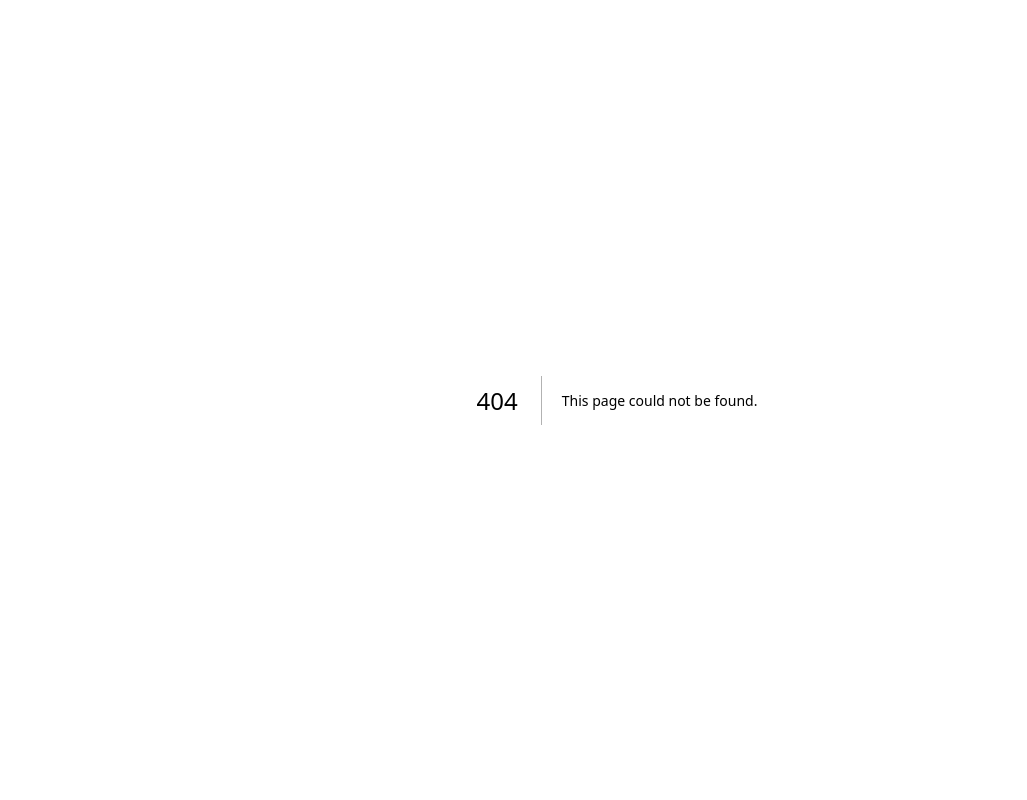
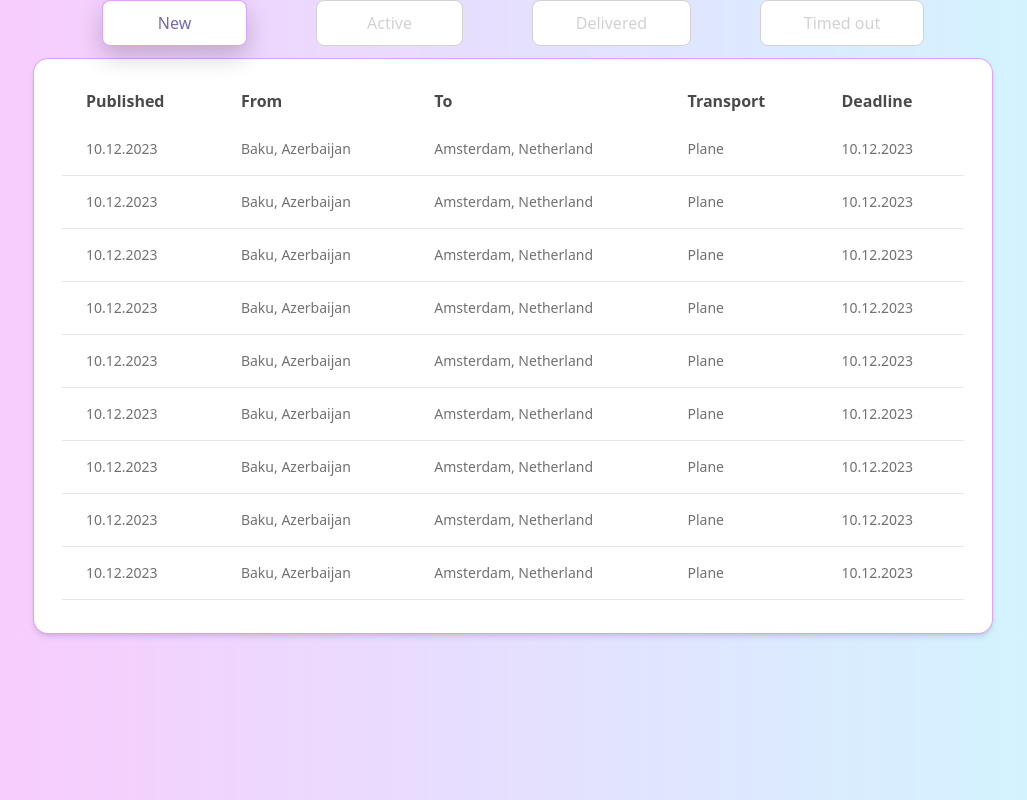
Before and after one commit to Ruslanqelenderli/CarryUpFront, a Next.js app: page /myAds in a window 1280 px wide. Before the commit this address had no page. Shown: the whole page, without its empty margins (23-1050 px from the left). Built offline with nearby package versions, Linux system fonts and the light colour scheme.

Commit message:
myads mypackages

```diff
--- a/app/create/page.jsx
+++ b/app/create/page.jsx
@@ -9,6 +9,9 @@ import style from "../app.module.css";
 const Create = () => {
   const [text, setText] = useState("");
   const [text1, setText1] = useState("");
+  const [textCarry, setTextCarry] = useState("");
+  const [textCarry1, setTextCarry1] = useState("");
+
   const [forCarryClicked, setForCarryClicked] = useState(false);
   const [forSendClicked, setForSendClicked] = useState(false);
   const [activeButton, setActiveButton] = useState("forSend");
@@ -16,11 +19,14 @@ const Create = () => {
   const [sendLoading, setSendLoading] = useState(false);
   const [tableData, setTableData] = useState([]);
   const [showTableList, setShowTableList] = useState(false);
+  const [selectedCurrency, setSelectedCurrency] = useState("");
+  const [selectedCurrencyCarry, setSelectedCurrencyCarry] = useState("");
+  const [selectedTravelType, setSelectedTravelType] = useState("");
 
   const [formData, setFormData] = useState({
     title: "",
     description: "",
-    currency: 0,
+    currency: null,
     price: 0,
     count: 0,
     deadline: "2024-01-18T07:46:39.258Z",
@@ -31,13 +37,15 @@ const Create = () => {
     fromTripDate: "",
     toPlace: "",
     toTripDate: "",
-    travelType: 0,
+    travelType: null,
   });
   const [sendFormData, setSendFormData] = useState({
     title: "",
     description: "",
     userId: "3fa85f64-5717-4562-b3fc-2c963f66afa6",
+
     currency: null,
+
     price: 0,
     count: 0,
     deadline: "2024-01-18T07:46:39.258Z",
@@ -48,12 +56,33 @@ const Create = () => {
     toPlace: "",
   });
 
+  // console.log('curr',currency);
+
+  const handleCurrencyChange = (event) => {
+    setSelectedCurrency(event.target.value);
+  };
+
+  const handleCurrencyChangeCarry = (event) => {
+    setSelectedCurrencyCarry(event.target.value);
+  };
+
+  const handleTravelType = (event) => {
+    setSelectedTravelType(event.target.value);
+  };
+
   const handleChange = (e) => {
     const { name, value } = e.target;
+
+    setTextCarry1(value);
+    setTextCarry(value);
+
     setFormData({ ...formData, [name]: value });
   };
   const handleSendChange = (e) => {
     const { name, value } = e.target;
+    setText(value);
+    setText1(value);
+
     setSendFormData({ ...sendFormData, [name]: value });
   };
 
@@ -65,6 +94,7 @@ const Create = () => {
     setTableData((prevTableData) => [...prevTableData, sendFormData]);
     try {
       setSendLoading(true);
+      const selectedCurrencyValue = currency[selectedCurrency];
       const response = await fetch(
         "http://carryforus-001-site1.htempurl.com/api/Send/Create",
         {
@@ -80,7 +110,7 @@ const Create = () => {
                 userId: "3fa85f64-5717-4562-b3fc-2c963f66afa6",
               },
               package: {
-                currency: Number(sendFormData.currency),
+                currency: selectedCurrencyValue,
                 price: Number(sendFormData.price),
                 count: Number(sendFormData.count),
                 deadline: "2024-01-30T22:51:52.792Z",
@@ -100,6 +130,7 @@ const Create = () => {
           //   cache: "force-cache",
         }
       );
+
       if (response.ok) {
         const data = await response.json();
         console.log("Send Data sents", data);
@@ -111,7 +142,6 @@ const Create = () => {
         }
       }
       setSendLoading(false);
-
       setShowTableList(true);
     } catch (error) {
       console.log("error", error);
@@ -121,6 +151,9 @@ const Create = () => {
   const carryCreate = async () => {
     try {
       setLoading(true);
+      const selectedCurrencyValue = currency[selectedCurrencyCarry];
+      const selectedtravelTypeValue = travelType[selectedTravelType];
+
       const response = await fetch(
         "http://carryforus-001-site1.htempurl.com/api/Trip/Create",
         {
@@ -132,7 +165,7 @@ const Create = () => {
             title: formData.title,
             description: formData.description,
             package: {
-              currency: Number(formData?.currency),
+              currency: selectedCurrencyValue,
               price: Number(formData?.price),
               count: Number(formData?.count),
               packageCategoryId: Number(formData?.packageCategoryId),
@@ -147,7 +180,7 @@ const Create = () => {
                 fromTripDate: formData?.fromTripDate,
                 toPlace: formData.toPlace,
                 toTripDate: formData?.toTripDate,
-                travelType: Number(formData.travelType),
+                travelType: selectedtravelTypeValue,
               },
             ],
           }),
@@ -166,7 +199,6 @@ const Create = () => {
         }
       }
       setLoading(false);
-
     } catch (error) {
       console.error("Fetch errors:", error);
     }
@@ -174,6 +206,7 @@ const Create = () => {
 
   const handleButtonClick = (button) => {
     setActiveButton(button);
+
     // setLoading(true);
 
     // try {
@@ -203,6 +236,8 @@ const Create = () => {
 
   const limit = 200;
   const limit1 = 200;
+  const limitCarry = 200;
+  const limitCarry1 = 200;
 
   return (
     <div className={style.create}>
@@ -418,11 +453,25 @@ const Create = () => {
                           </span>
                         </label>
                         <label className="text-[#5C5C5C]">
-                          <input type="radio" name="radio" className="mr-1" value={sendFormData.currency} onChange={handleSendChange}/>
+                          <input
+                            type="radio"
+                            name="radio"
+                            className="mr-1"
+                            value="AZN"
+                            checked={selectedCurrency === "AZN"}
+                            onChange={handleCurrencyChange}
+                          />
                           Azn
                         </label>
                         <label className="ml-3 text-[#5C5C5C]">
-                          <input type="radio" name="radio" className="mr-1"  value={sendFormData.currency} onChange={handleChange}/>
+                          <input
+                            type="radio"
+                            name="radio"
+                            className="mr-1"
+                            value="USD"
+                            checked={selectedCurrency === "USD"}
+                            onChange={handleCurrencyChange}
+                          />
                           Usd
                         </label>
                       </div>
@@ -440,7 +489,6 @@ const Create = () => {
                         type="text"
                         className="border border-[#C5D9FF] rounded-md p-2 w-80 focus:outline-none focus:border-[#C5D9FF]"
                         placeholder="City"
-
                         value={sendFormData.fromPlace}
                         onChange={handleSendChange}
                         name="fromPlace"
@@ -457,7 +505,6 @@ const Create = () => {
                         type="text"
                         className="border border-[#C5D9FF] rounded-md p-2 w-80 focus:outline-none focus:border-[#C5D9FF]"
                         placeholder="City"
-
                         value={sendFormData?.toPlace}
                         onChange={handleSendChange}
                         name="toPlace"
@@ -476,7 +523,6 @@ const Create = () => {
                       type="date"
                       className="border border-[#C5D9FF] rounded-md p-2 w-80 focus:outline-none focus:border-[#C5D9FF]"
                       placeholder="DD/MM/YYYY"
-
                       // onocus="(this.type='date')"
                       // onblur="(this.type='text') "
                       value={sendFormData?.catchDate}
@@ -494,12 +540,9 @@ const Create = () => {
                     </button>
                     <button
                       className="rounded-lg bg-[#A8C6FF] h-11 w-32 text-white font-medium cursor-pointer"
-
                       type="submit"
                       disabled={sendLoading}
-                      onClick={() =>
-                        sendCreate()
-                      }
+                      onClick={() => sendCreate()}
                     >
                       {sendLoading ? "Saving..." : "Save"}
                     </button>
@@ -543,7 +586,7 @@ const Create = () => {
                         id="result"
                         className="text-[#85AEFF] text-xs leading-normal font-medium md:text-right"
                       >
-                        {text.length} / {limit}
+                        {textCarry.length} / {limitCarry}
                       </p>
                     </div>
                     <div className="font-semibold text-lg">
@@ -573,7 +616,7 @@ const Create = () => {
                             id="result"
                             className="text-[#85AEFF] text-xs leading-normal font-medium md:text-right"
                           >
-                            {text1.length} / {limit1}
+                            {textCarry1.length} / {limitCarry1}
                           </p>
                         </div>
                       </div>
@@ -648,11 +691,25 @@ const Create = () => {
                           </span>
                         </label>
                         <label className="text-[#5C5C5C]">
-                          <input type="radio" name="radio" className="mr-1" onChange={handleChange}/>
+                          <input
+                            type="radio"
+                            name="radio"
+                            className="mr-1"
+                            value="AZN"
+                            checked={selectedCurrencyCarry === "AZN"}
+                            onChange={handleCurrencyChangeCarry}
+                          />
                           Azn
                         </label>
                         <label className="ml-3 text-[#5C5C5C]">
-                          <input type="radio" name="radio" className="mr-1" onChange={handleChange} />
+                          <input
+                            type="radio"
+                            name="radio"
+                            className="mr-1"
+                            value="USD"
+                            checked={selectedCurrencyCarry === "USD"}
+                            onChange={handleCurrencyChangeCarry}
+                          />
                           Usd
                         </label>
                       </div>
@@ -736,25 +793,15 @@ const Create = () => {
                         >
                           Transport
                         </label>
-                        {/* <select
-                        className="appearance-none block w-full  text-gray-400 border rounded-lg py-2 px-4 mb-4 leading-tight focus:outline-none focus:bg-white"
-                        name="travelType"
-                        value={formData.travelType}
-                        onChange={handleChange}
-                      >
-                        <option value="">Select Travel Type</option>
-                        {travelType &&
-                          Object.entries(travelType).map(([key, value]) => (
-                            <option key={key} value={value}>
-                              {key}
-                            </option>
-                          ))}
-                      </select> */}
+
                         <label className="text-[#5C5C5C] mr-3">
                           <input
                             type="radio"
                             name="radioTravel"
                             className="mr-1"
+                            value="Bus"
+                            checked={selectedTravelType === "Bus"}
+                            onChange={handleTravelType}
                           />
                           Bus
                         </label>
@@ -763,6 +810,9 @@ const Create = () => {
                             type="radio"
                             name="radioTravel"
                             className="mr-1"
+                            value="Car"
+                            checked={selectedTravelType === "Car"}
+                            onChange={handleTravelType}
                           />
                           Car
                         </label>
@@ -771,6 +821,9 @@ const Create = () => {
                             type="radio"
                             name="radioTravel"
                             className="mr-1"
+                            value="Plane"
+                            checked={selectedTravelType === "Plane"}
+                            onChange={handleTravelType}
                           />
                           Plane
                         </label>
@@ -779,6 +832,9 @@ const Create = () => {
                             type="radio"
                             name="radioTravel"
                             className="mr-1"
+                            value="Ship"
+                            checked={selectedTravelType === "Ship"}
+                            onChange={handleTravelType}
                           />
                           Ship
                         </label>
@@ -787,6 +843,9 @@ const Create = () => {
                             type="radio"
                             name="radioTravel"
                             className="mr-1"
+                            value="Train"
+                            checked={selectedTravelType === "Train"}
+                            onChange={handleTravelType}
                           />
                           Train
                         </label>
--- /dev/null
+++ b/app/myAds/page.jsx
@@ -0,0 +1,83 @@
+"use-client"
+
+import React, { useState } from 'react'
+
+
+function MyAds() {
+    const [activeButton,setActiveButton] = useState(1)
+
+    const toggleActiveButton = (index) => {
+        setActiveButton(index)
+      }
+
+      const list = [
+        {published: "10.12.2023",from:"Baku, Azerbaijan", to: "Amsterdam, Netherland", transport:"Plane",deadline:"10.12.2023"},
+        {published: "10.12.2023",from:"Baku, Azerbaijan", to: "Amsterdam, Netherland", transport:"Plane",deadline:"10.12.2023"},
+        {published: "10.12.2023",from:"Baku, Azerbaijan", to: "Amsterdam, Netherland", transport:"Plane",deadline:"10.12.2023"},
+        {published: "10.12.2023",from:"Baku, Azerbaijan", to: "Amsterdam, Netherland", transport:"Plane",deadline:"10.12.2023"},
+        {published: "10.12.2023",from:"Baku, Azerbaijan", to: "Amsterdam, Netherland", transport:"Plane",deadline:"10.12.2023"},
+        {published: "10.12.2023",from:"Baku, Azerbaijan", to: "Amsterdam, Netherland", transport:"Plane",deadline:"10.12.2023"},
+        {published: "10.12.2023",from:"Baku, Azerbaijan", to: "Amsterdam, Netherland", transport:"Plane",deadline:"10.12.2023"},
+        {published: "10.12.2023",from:"Baku, Azerbaijan", to: "Amsterdam, Netherland", transport:"Plane",deadline:"10.12.2023"},
+        {published: "10.12.2023",from:"Baku, Azerbaijan", to: "Amsterdam, Netherland", transport:"Plane",deadline:"10.12.2023"},
+
+      ]
+
+  return (
+    <div className=' w-3/4 ml-14 '>
+   <div className='flex justify-evenly mb-3'>
+   <button className={`bg-[white] py-[10px] px-[55px]  ${ activeButton === 1 ? "activeButton" : "deactiveButton"}`} onClick={() => toggleActiveButton(1)}>New</button>
+            <button className={`bg-[white] py-[10px] px-[50px] ${ activeButton === 2 ? "activeButton" : "deactiveButton"}`} onClick={() => toggleActiveButton(2)}>Active</button>
+            <button className={`bg-[white] py-[10px] px-[43px] ${ activeButton === 3 ? "activeButton" : "deactiveButton"}`} onClick={() => toggleActiveButton(3)}>Delivered</button>
+            <button className={`bg-[white] py-[10px] px-[43px] ${ activeButton === 4 ? "activeButton" : "deactiveButton"}`} onClick={() => toggleActiveButton(4)}>Timed out</button>
+   </div>
+
+
+
+            <div className='active-content secondBox2 bg-white aside shadow-md w-full  px-7 py-5 '>
+
+                {activeButton == 1 ?
+                <div  className="section relative"
+                style={{
+                  height: "calc(100vh - 220px)",
+                  overflowY: "auto",
+                }}>
+ <table className='adsTable w-full text-sm text-left rtl:text-right text-gray-500 dark:text-gray-400'>
+                    <thead className='sticky top-0 bg-white'>
+                        <tr>
+                            <th scope="col" class="px-6 py-3">Published</th>
+                            <th scope="col" class="px-6 py-3">From</th>
+                            <th scope="col" class="px-6 py-3">To</th>
+                            <th scope="col" class="px-6 py-3">Transport</th>
+                            <th scope="col" class="px-6 py-3">Deadline</th>
+
+
+                        </tr>
+                    </thead>
+                    <tbody>
+                     {
+                        list.map((v) => (
+                            <>
+                            <tr className='bg-white border-b  hover:bg-[#BCB6FF] hover:text-[white] text-[#717171]'>
+                            <td class="px-6 py-4">{v.published}</td>
+                            <td class="px-6 py-4">{v.from}</td>
+                            <td class="px-6 py-4">{v.to}</td>
+                            <td class="px-6 py-4">{v.transport}</td>
+                            <td class="px-6 py-4">{v.deadline}</td>
+                            </tr>
+                            </>
+                        ))
+                     }
+                    </tbody>
+                </table>
+                     </div>
+
+                : null }
+
+    </div>
+    </div>
+
+  )
+}
+
+export default MyAds
--- /dev/null
+++ b/app/myPackages/page.jsx
@@ -0,0 +1,58 @@
+"use-client"
+
+import React, { useState } from 'react'
+
+
+function MyPackages() {
+    const [activeButton,setActiveButton] = useState(1)
+
+    const toggleActiveButton = (index) => {
+        setActiveButton(index)
+      }
+
+
+
+  return (
+    <div className=' w-3/4 ml-14 '>
+   <div className='flex  mb-3'>
+   <button className={`bg-[white] py-[10px] px-[55px]  ${ activeButton === 1 ? "activeButton" : "deactiveButton"}`} onClick={() => toggleActiveButton(1)}>Active</button>
+            <button className={`bg-[white] py-[10px] px-[50px] ml-4 ${ activeButton === 2 ? "activeButton" : "deactiveButton"}`} onClick={() => toggleActiveButton(2)}>Delivered</button>
+
+   </div>
+
+
+
+            <div className='active-content secondBox2 bg-white aside shadow-md w-full  px-7 py-5 '>
+
+                {activeButton == 1 ?
+                <div  className="section relative"
+                style={{
+                  height: "calc(100vh - 220px)",
+                  overflowY: "auto",
+                }}>
+ <table className='adsTable w-full text-sm text-left rtl:text-right text-gray-500 dark:text-gray-400'>
+                    <thead className='sticky top-0 bg-white'>
+                        <tr>
+                            <th scope="col" class="px-6 py-3">Column #1</th>
+                            <th scope="col" class="px-6 py-3">Column #2</th>
+                            <th scope="col" class="px-6 py-3">Column #3</th>
+                            <th scope="col" class="px-6 py-3">Column #4</th>
+
+
+                        </tr>
+                    </thead>
+                    <tbody>
+
+                    </tbody>
+                </table>
+                     </div>
+
+                : null }
+
+    </div>
+    </div>
+
+  )
+}
+
+export default MyPackages
--- a/app/profile/page.js
+++ b/app/profile/page.js
@@ -5,13 +5,16 @@ import Image from "next/image";
 import style from "../app.module.css";
 import { useState } from "react";
 import Navbar from "../components/navbar";
+import MyAds from "../myAds/page";
+import MyPackages from "../myPackages/page";
 
 export default function Profile() {
   const [toggleState, setToggleState] = useState(1)
+  // const [activeTab,setActiveTab] = useState("Profile")
 
   const toggleTab = (index) => {
     setToggleState(index)
-    console.log(index);
+
 
   }
 
@@ -164,7 +167,7 @@ export default function Profile() {
           </ul>
         </div>
 
-        <div className={`active-content secondBox bg-white aside shadow-md w-3/4 ml-14 px-7 py-5  ${toggleState === 1 ? "active-content" : "tabs"}`}>
+   {toggleState == 1 ? <div className={`active-content secondBox bg-white aside shadow-md w-3/4 ml-14 px-7 py-5  ${toggleState === 1 ? "active-content" : "tabs"}`}>
           <h3>Personal Information</h3>
 
           <div className="flex">
@@ -306,7 +309,8 @@ export default function Profile() {
             </div>
 
           </div>
-        </div>
+        </div> : toggleState == 2 ? null : toggleState == 3 ? <MyAds /> : toggleState == 4 ? <MyPackages />  : null}
+
       </section>
 
 
--- a/styles/global.css
+++ b/styles/global.css
@@ -76,6 +76,14 @@ ul span {
 
 .secondBox{
   min-height: 475px;
+   height: 72vh;
+   font-size: 18px;
+   font-weight: 500;
+   color: #4A4A4A;
+}
+
+.secondBox2{
+  min-height: 400px;
    height: 72vh;
    font-size: 18px;
    font-weight: 500;
@@ -245,6 +253,23 @@ border-radius: 150px;
   display: block;
 
 }
+
+.activeButton{
+  border: 1px solid #b532ff75;
+  color: #706AB5;
+  box-shadow: 0 10px 25px rgba(0, 0, 0, 0.2)
+}
+
+.deactiveButton{
+  border: 1px solid #D2D2D2;
+  color: #D2D2D2;
+}
+.adsTable th{
+  color: #4A4A4A;
+  font-size: 16px;
+}
+
+
 
 .scroll-container:hover  .scroll-text {
   /* animation properties */
```
